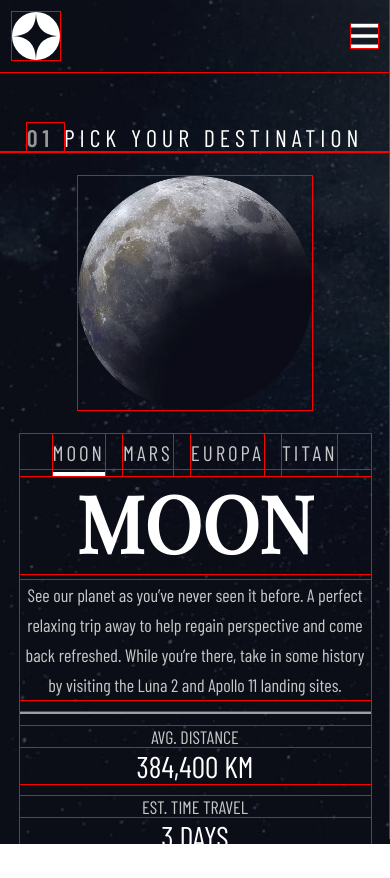
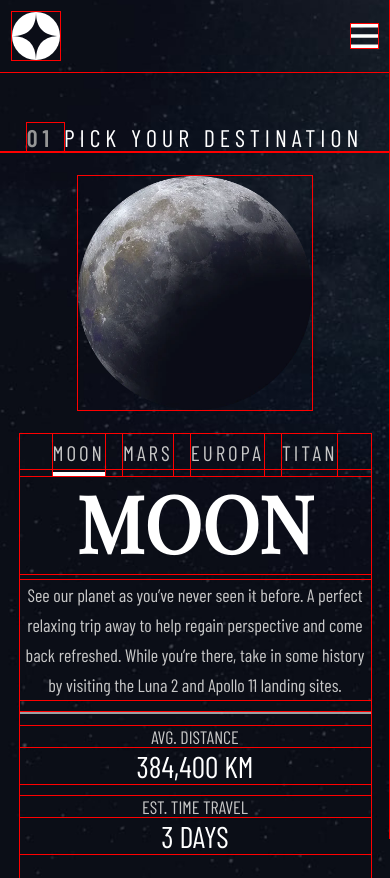
Before and after one commit to tomashoj2001/FEM-REACT-space_tourism_SPA, a React (Create React App) app: page /destination in a window 390 px wide. Before the commit the page ends 844 px from the top, so only its background shows below. Built offline with nearby package versions, Linux system fonts and the light colour scheme; the HTML template or start-up script is replaced by a standard one; a web font is replaced by a local one.

Commit message:
Initial Code

```diff
--- a/src/components/destination.css
+++ b/src/components/destination.css
@@ -194,14 +194,13 @@
 
 @media screen and (max-width: 550px) {
   html, body {
-    height: 100vh;
-    overflow: hidden;
+    min-height: fit-content;
+    overflow: auto;
   }
   .destination__body {
     background-image: url(/src/starter-code/assets/destination/background-destination-mobile.jpg);
     /* margin-top: -7rem; */
-    /* height: auto; */
-    height: 103vh;
+    height: auto;
   }
 
   /* .destination__container { */
--- a/src/components/home.css
+++ b/src/components/home.css
@@ -141,8 +141,8 @@ h1.home__title {
 
 @media screen and (max-width: 550px) {
   html, body {
-    height: 100vh;
-    overflow: auto;
+    min-height: 100vh;
+    overflow: hidden;
   }
   .home__body {
     background-image: url(/src/starter-code/assets/home/background-home-mobile.jpg);
--- a/src/components/technology.css
+++ b/src/components/technology.css
@@ -168,7 +168,7 @@
 
 @media screen and (max-width: 550px) {
   html, body {
-    height: 100vh;
+    min-height: 100vh;
     overflow: hidden;
   }
   .tech__body {
--- a/src/index.css
+++ b/src/index.css
@@ -142,18 +142,18 @@ main {
     /* letter-spacing: 5px; */
   }
 
-  .title span {
+  /* .title span { */
     /* font-weight: bold; */
     /* color: var(--Gray); */
-  }
+  /* } */
 
-  a {
+  /* a { */
     /* font-family: var(--Font); */
-  }
+  /* } */
 
-  img {
+  /* img { */
     /* display: block; */
-  }
+  /* } */
 
   header {
     position: relative;
@@ -170,9 +170,9 @@ main {
     transition: none;
   }
 
-  .after {
+  /* .after { */
     /* position: relative; */
-  }
+  /* } */
 
   .logo:hover {
     transform: scale(1);
@@ -253,18 +253,18 @@ main {
     /* letter-spacing: 5px; */
   }
 
-  .title span {
+  /* .title span { */
     /* font-weight: bold; */
     /* color: var(--Gray); */
-  }
+  /* } */
 
-  a {
+  /* a { */
     /* font-family: var(--Font); */
-  }
+  /* } */
 
-  img {
+  /* img { */
     /* display: block; */
-  }
+  /* } */
 
   header {
     /* position: relative; */
@@ -274,23 +274,24 @@ main {
     /* display: flex; */
     /* justify-content: space-between; */
     /* align-items: center; */
+    position: static;
     padding: 1rem;
   }
 
-  .logo {
+  /* .logo { */
     /* height: 4rem; */
     /* transition: none; */
-  }
+  /* } */
 
-  .after {
+  /* .after { */
     /* position: relative; */
-  }
+  /* } */
 
-  .logo:hover {
+  /* .logo:hover { */
     /* transform: scale(1); */
-  }
+  /* } */
 
-  .after::after {
+  /* .after::after { */
     /* content: ""; */
     /* background-color: var(--Decoration-Gray); */
     /* position: absolute; */
@@ -299,7 +300,7 @@ main {
     /* left: 9rem; */
     /* top: calc(2rem - 1px); */
     /* display: none; */
-  }
+  /* } */
 
   .burger {
     display: block;
```
